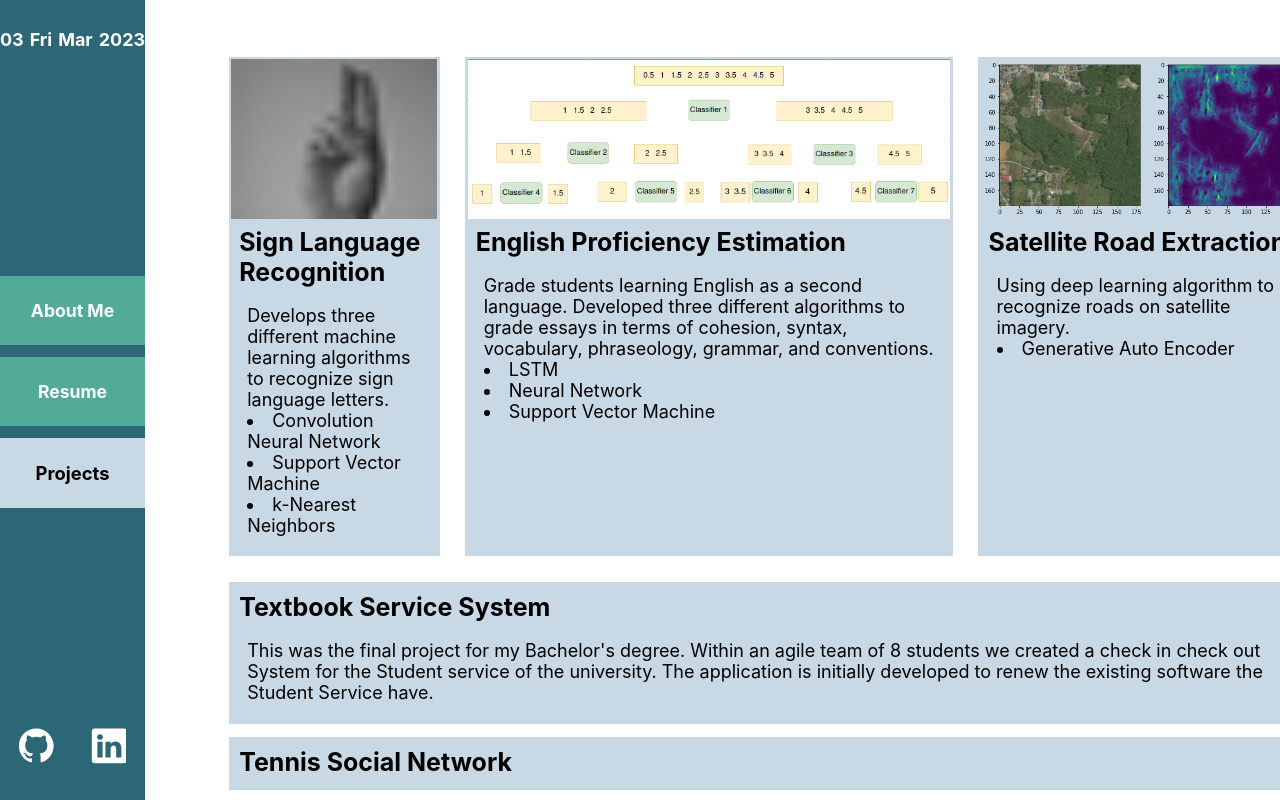
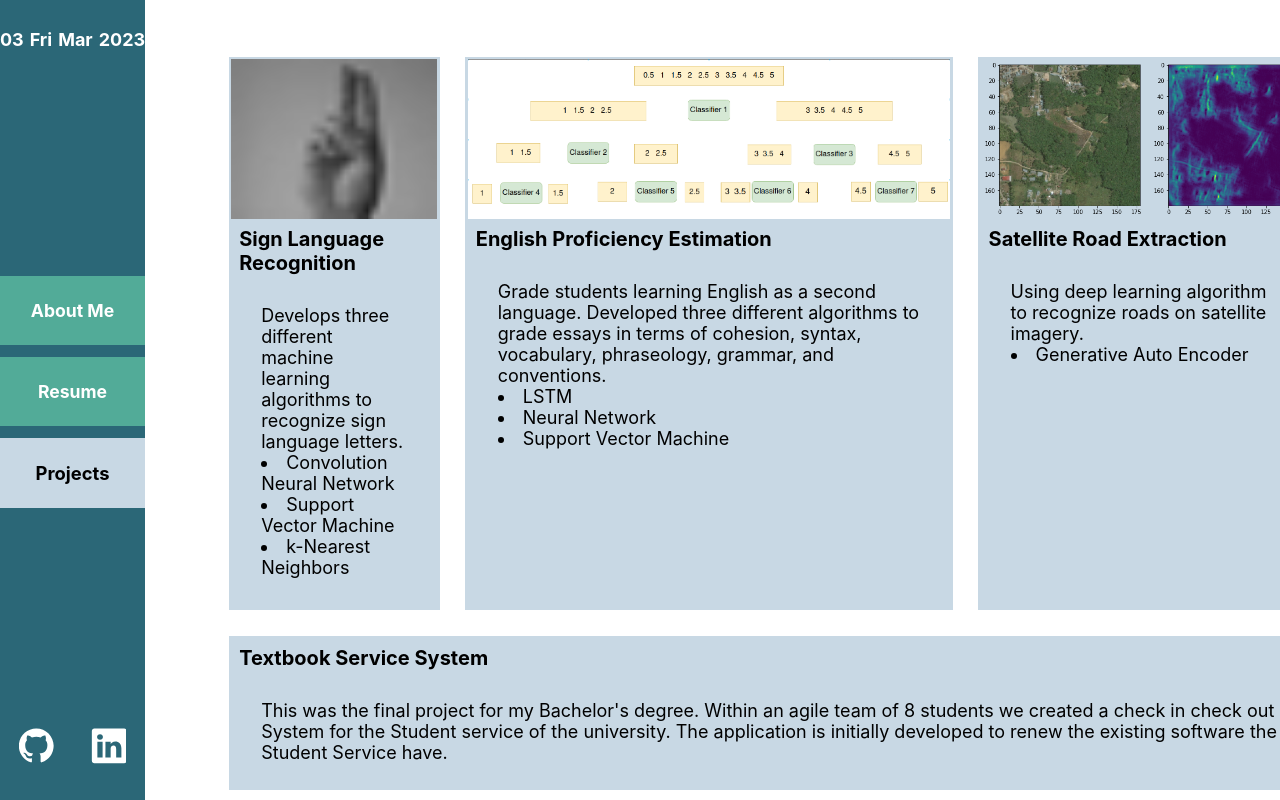
Before and after one commit to SpyridonKaperonis/012023, a React (Create React App) app: page /projects in a window 1280 px wide. Built offline with nearby package versions, Linux system fonts and the light colour scheme.

Commit message:
styles changes in githubCard component

```diff
--- a/src/components/githubCard.js
+++ b/src/components/githubCard.js
@@ -27,8 +27,8 @@ export const GithubCard = (props) => {
                   justifyContent: 'space-between',  border: clicked ? '1px solid black' : ''}}>
       {image_ ?  <Card.Img style={{height: '20vh', width: '1oo%'}} variant="top" src={image} /> : null}
       <Card.Body>
-        <Card.Title style={{margin: '1vh', fontWeight: 'bold', fontSize:'25px'}}>{title}</Card.Title>
-        <Card.Text style={{margin: '2vh', fontSize: '18px'}}>
+        <Card.Title style={{margin: '1vh', fontWeight: 'bold', fontSize:'20px'}}>{title}</Card.Title>
+        <Card.Text style={{margin: '30px', fontSize: '18px'}}>
           {text}
         </Card.Text>
 
```
